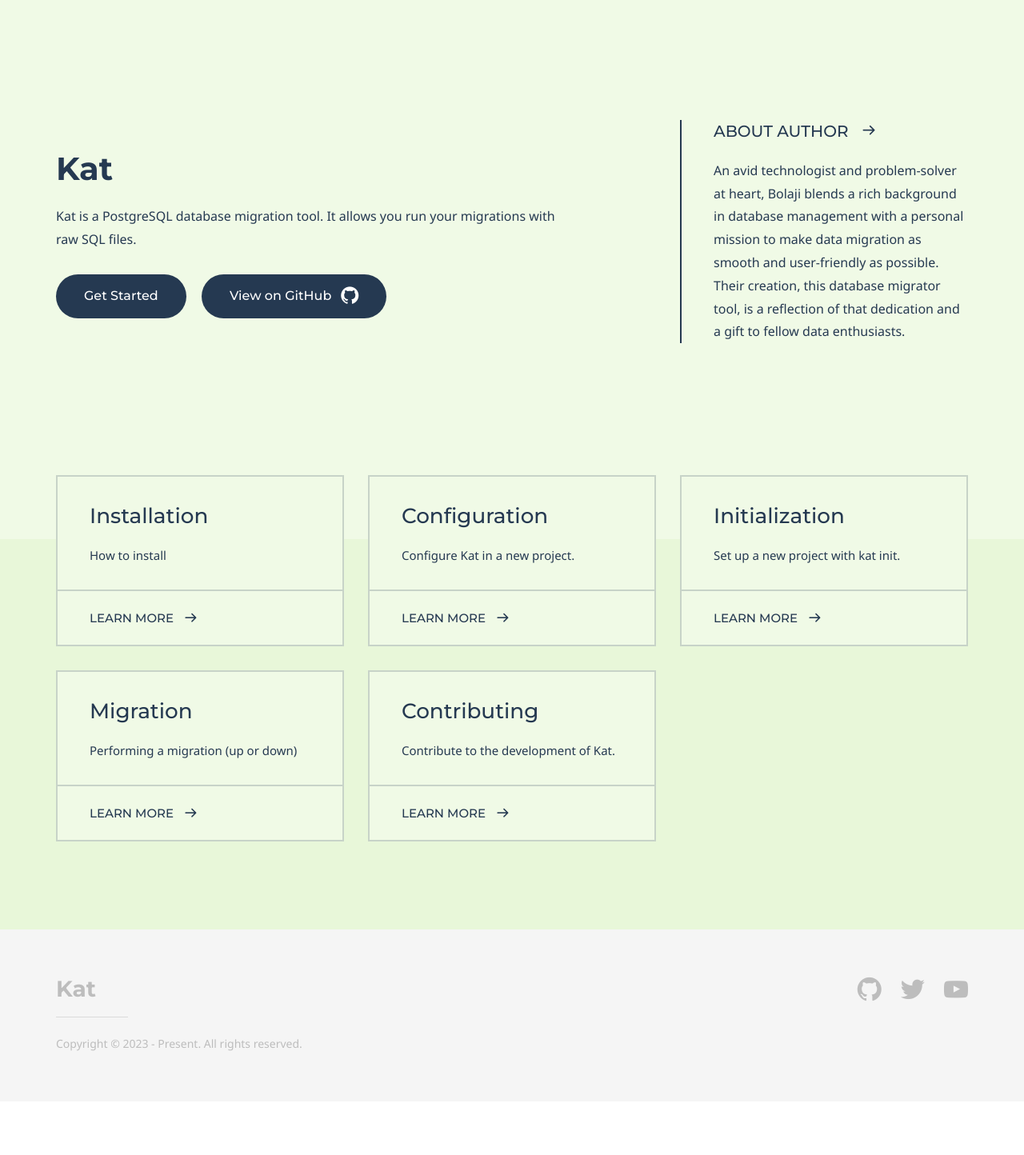
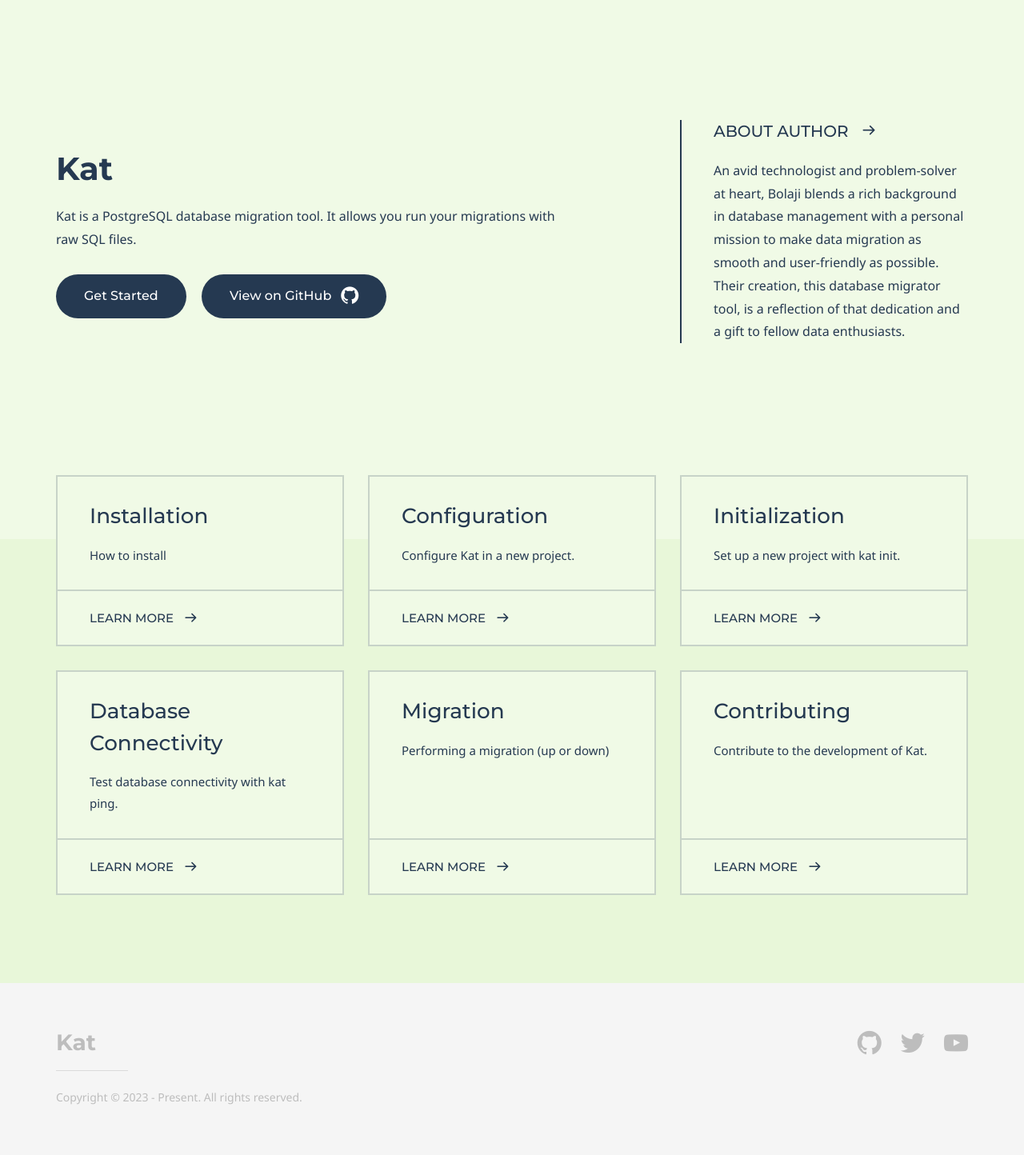
Before and after one commit to BolajiOlajide/kat, a Jekyll site: the page built from doc/index.md, in a window 1280 px wide. Shown: the whole page at 80% size. Built offline with Jekyll 4.4.1, drawn with Linux system fonts in a browser that asks for light colours; some web fonts are replaced; before the commit the page ends 1377 px from its top, so only the background shows below that.

Commit message:
add database connectivity to tiles on homepage

```diff
--- a/doc/index.md
+++ b/doc/index.md
@@ -39,6 +39,11 @@ grid_navigation:
       cta: Learn more
       url: '/init'
 
+    - title: Database Connectivity
+      excerpt: Test database connectivity with kat ping.
+      cta: Learn more
+      url: '/ping'
+
     - title: Migration
       excerpt: Performing a migration (up or down)
       cta: Learn more
```
